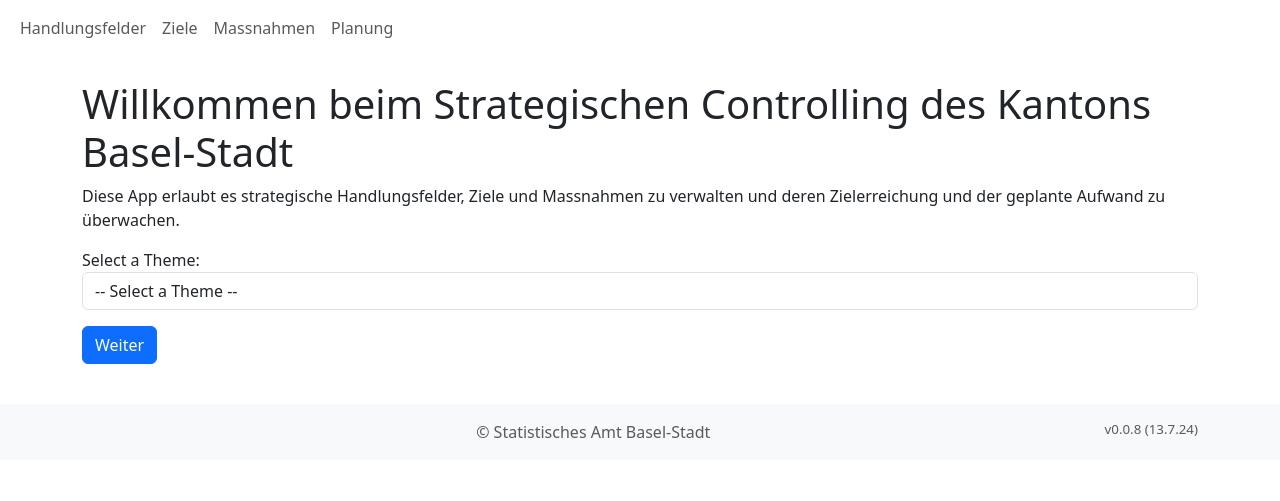
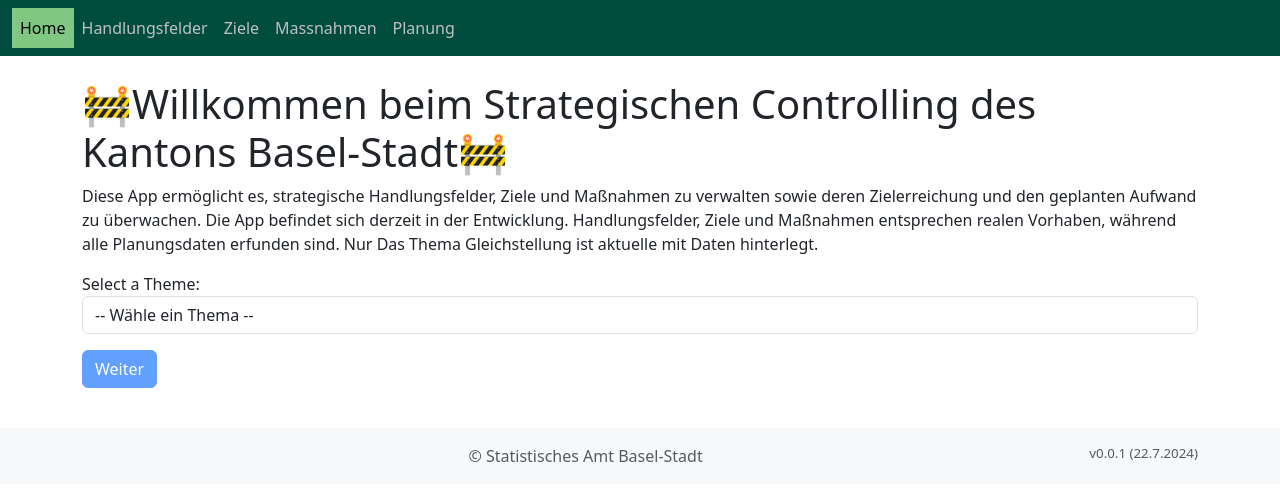
Before and after one commit to lcalmbach/strategie-portal-bs, a Django app: page / in a window 1280 px wide. Shown: the top 501 px of the page. Run offline with Django 5.2, Linux system fonts and the light colour scheme; data comes from the database, SQL or seed files in the repository; both versions use the stored data as it was after the commit; some libraries are stand-ins or nearby versions.

Commit message:
included css

```diff
--- a/src/objective_manager_app/templates/base.html
+++ b/src/objective_manager_app/templates/base.html
@@ -19,9 +19,9 @@
   <nav class="navbar navbar-expand-sm navbar-custom">
     <div class="container-fluid">
       <ul class="navbar-nav">
-        <!--<li class="nav-item">-->
-        <!--  <a class="nav-link {% if request.resolver_match.url_name == 'home_detail' %}active{% endif %}" href="{% url 'home_detail' %}">Home</a>-->
-        <!--</li>-->
+        <li class="nav-item">
+          <a class="nav-link {% if request.resolver_match.url_name == 'home_detail' %}active{% endif %}" href="{% url 'home_detail' %}">Home</a>
+        </li>
         <li class="nav-item">
           <a class="nav-link {% if request.resolver_match.url_name == 'handlungsfelder_list' %}active{% endif %}" href="{% url 'handlungsfelder_list' %}">Handlungsfelder</a>
         </li>
@@ -47,7 +47,7 @@
   <!-- Footer with version number -->
   <footer class="footer mt-auto py-3 bg-light">
     <div class="container text-center">
-      <span class="text-muted">&copy; Statistisches Amt Basel-Stadt<span style="float:right; font-size: smaller;">v0.0.8 (13.7.24)</span></span>
+      <span class="text-muted">&copy; Statistisches Amt Basel-Stadt<span style="float:right; font-size: smaller;">v0.0.1 (22.7.2024)</span></span>
     </div>
   </footer>
 
--- a/src/objective_manager_app/templates/objective_manager_app/home.html
+++ b/src/objective_manager_app/templates/objective_manager_app/home.html
@@ -4,21 +4,22 @@
 
 {% block content %}
 <div class="container">
-    <h1>Willkommen beim Strategischen Controlling des Kantons Basel-Stadt</h1>
-    <p>Diese App erlaubt es strategische Handlungsfelder, Ziele und Massnahmen zu verwalten und deren Zielerreichung und der geplante Aufwand zu überwachen.</p>
+    <h1>🚧Willkommen beim Strategischen Controlling des Kantons Basel-Stadt🚧</h1>
+    <p>Diese App ermöglicht es, strategische Handlungsfelder, Ziele und Maßnahmen zu verwalten sowie deren Zielerreichung und den geplanten Aufwand zu überwachen. Die App befindet sich derzeit in der Entwicklung. Handlungsfelder, Ziele und Maßnahmen entsprechen realen Vorhaben, während alle Planungsdaten erfunden sind. Nur Das Thema Gleichstellung ist aktuelle mit Daten hinterlegt.
+    </p>
 
-    <form method="post">
+    <form method="post" onsubmit="return validateForm()">
         {% csrf_token %}
         <div class="form-group">
             <label for="theme">Select a Theme:</label>
-            <select id="theme" name="theme" class="form-control" onchange="updateDescription()">
-                <option value="">-- Select a Theme --</option>
+            <select id="theme" name="theme" class="form-control" onchange="updateDescription(); updateButtonState();">
+                <option value="">-- Wähle ein Thema --</option>
                 {% for theme in themes %}
                 <option value="{{ theme.id }}" data-description="{{ theme.beschreibung }}" {% if selected_theme and theme.id == selected_theme.id %}selected{% endif %}>{{ theme.titel }}</option>
                 {% endfor %}
             </select>
         </div>
-        <button type="submit" class="btn btn-primary mt-3">Weiter</button>
+        <button type="submit" class="btn btn-primary mt-3" id="submitButton" disabled>Weiter</button>
     </form>
 
     <br>
@@ -26,10 +27,36 @@
 </div>
 
 <script>
-function updateDescription() {
-    var select = document.getElementById('theme');
-    var description = select.options[select.selectedIndex].getAttribute('data-description');
-    document.getElementById('theme-description').innerText = description;
-}
+    function updateDescription() {
+        var select = document.getElementById('theme');
+        var description = select.options[select.selectedIndex].getAttribute('data-description');
+        document.getElementById('theme-description').innerText = description;
+    }
+
+    function updateButtonState() {
+        var selectElement = document.getElementById('theme');
+        var submitButton = document.getElementById('submitButton');
+
+        if (selectElement.value) {
+            submitButton.disabled = false;
+        } else {
+            submitButton.disabled = true;
+        }
+    }
+
+    function validateForm() {
+        var selectElement = document.getElementById('theme');
+        if (selectElement.value === "") {
+            selectElement.value = null;
+        }
+        return true;  // Formular absenden
+    }
+
+    function goBack() {
+        window.history.back();
+    }
+
+    // Initial call to set the button state based on the current selection
+    updateButtonState();
 </script>
 {% endblock %}
--- a/src/objective_manager_app/urls.py
+++ b/src/objective_manager_app/urls.py
@@ -17,7 +17,6 @@ urlpatterns = [
     path("ziel/<int:pk>/", views.ziel_detail, name="ziel_detail"),
     path("massnahme/<int:pk>/", views.massnahme_detail, name="massnahme_detail"),
     path("plan_record/<int:pk>/", views.plan_record_detail, name="plan_record_detail"),
-    path("thema/<int:pk>/edit/", views.thema_edit, name="thema_edit"),
     path(
         "handlungsfeld/<int:pk>/edit/",
         views.handlungsfeld_edit,
--- a/src/objective_manager_app/views.py
+++ b/src/objective_manager_app/views.py
@@ -34,6 +34,37 @@ def massnahmen_list(request):
 
 def plan_records_list(request):
     plan_records = PlanRecord.objects.all()
+
+    # Filter basierend auf GET-Parameter
+    jahr = request.GET.get('jahr')
+    print(jahr)
+    if jahr:
+        plan_records = plan_records.filter(jahr__icontains=jahr)
+
+    organisation = request.GET.get('organisation')
+    if organisation:
+        plan_records = plan_records.filter(organisation__kuerzel__icontains=organisation)
+
+    massnahme = request.GET.get('massnahme')
+    if massnahme:
+        plan_records = plan_records.filter(objekt__titel__icontains=massnahme)
+
+    erfuellung_soll = request.GET.get('erfuellung_soll')
+    if erfuellung_soll:
+        plan_records = plan_records.filter(soll_wert_erreicht_pzt__icontains=erfuellung_soll)
+
+    erfuellung_ist = request.GET.get('erfuellung_ist')
+    if erfuellung_ist:
+        plan_records = plan_records.filter(ist_wert_erreicht_pzt__icontains=erfuellung_ist)
+
+    aufwand_soll = request.GET.get('aufwand_soll')
+    if aufwand_soll:
+        plan_records = plan_records.filter(soll_wert_erreicht_pzt__icontains=aufwand_soll)
+
+    aufwand_ist = request.GET.get('aufwand_ist')
+    if aufwand_ist:
+        plan_records = plan_records.filter(ist_wert_erreicht_pzt__icontains=aufwand_ist)
+
     return render(
         request,
         "objective_manager_app/plan_records_list.html",
@@ -43,6 +74,7 @@ def plan_records_list(request):
 
 # Detail Views
 def thema_detail(request, pk):
+    print(pk)
     thema = get_object_or_404(BusinessObject.themen, pk=pk)
     return render(request, "objective_manager_app/thema_detail.html", {"thema": thema})
 
@@ -109,6 +141,12 @@ def plan_record_detail(request, pk):
 
     plot_div = fig.to_html(full_html=False)
 
+
+    context = {
+        'plan_records': plan_records
+    }
+    return render(request, 'dein_template_name.html', context)
+
     return render(
         request,
         "objective_manager_app/plan_record_detail.html",
@@ -121,28 +159,16 @@ def home_detail(request):
     selected_theme = None
 
     if request.method == "POST":
+        print("POST Data:", request.POST)
         selected_theme_id = request.POST.get("theme")
+        print(selected_theme_id)
         request.session["selected_theme_id"] = selected_theme_id
         selected_theme = BusinessObject.themen.get(id=selected_theme_id)
-
     return render(
         request,
         "objective_manager_app/home.html",
         {"themes": themes, "selected_theme": selected_theme},
     )
-
-
-# Edit Views
-def thema_edit(request, pk):
-    thema = get_object_or_404(BusinessObject.themen, pk=pk)
-    if request.method == "POST":
-        form = BusinessObjectForm(request.POST, instance=thema)
-        if form.is_valid():
-            form.save()
-            return redirect("thema_detail", pk=thema.pk)
-    else:
-        form = BusinessObjectForm(instance=thema)
-    return render(request, "objective_manager_app/thema_edit.html", {"form": form})
 
 
 def handlungsfeld_edit(request, pk):
--- /dev/null
+++ b/src/static/css/styles.css
@@ -0,0 +1,90 @@
+
+td.button-cell {
+    padding: 10px; /* Adjust the values as needed */
+}
+
+.info-text {
+    font-family: 'Roboto', sans-serif;
+    background-color: #f0f0f0; /* Light grey background */
+    border: 1px solid #ddd; /* Light grey border */
+    border-radius: 10px; /* Rounded borders */
+    padding: 20px; /* Some padding */
+    margin-top: 20px; /* Margin to the top */
+}
+
+.table-container {
+    margin-left: 150px;
+    margin-right: 150px;
+    /* Ensure this block is properly closed with a curly brace */
+}
+
+.bg-darkblue {
+    background-color: #00008B; /* Adjust the color code to your preferred shade of dark blue */
+}
+
+.form-container {
+    width: 100%;            /* Makes the form take up half the width of its parent */
+    margin: 20px auto;     /* Adds 20px margin on all sides and centers it horizontally */
+    border: 2px solid #ccc; /* Adds a light grey border */
+    padding: 20px;         /* Adds padding inside the div for some spacing around the form */
+    border-radius: 10px;   /* Optional: Adds rounded corners to the div */
+    box-shadow: 0 2px 4px rgba(0,0,0,0.1); /* Optional: Adds a subtle shadow for depth */
+}
+
+.info-container {
+    border: 1px solid #ccc; /* Light grey border */
+    border-radius: 15px; /* Rounded corners */
+    padding: 20px; /* Space inside the div */
+    margin-top: 20px; /* Space outside the div */
+    background-color: #f9f9f9; /* Light background color */
+    max-width: 600px; /* Maximum width */
+    margin-left: auto; /* Center the div horizontally */
+    margin-right: auto;
+}
+
+.info-table {
+    width: 100%; /* Make the table take the full width of the div */
+    border-collapse: collapse; /* Collapse the borders */
+}
+
+.info-table th, .info-table td {
+    text-align: left; /* Align text to the left */
+    padding: 8px; /* Padding in cells for space */
+}
+
+.info-table th {
+    background-color: #e9e9e9; /* Slightly different background for headers */
+}
+
+#primary-nav {
+    background-color: skyblue;
+  }
+
+/* Custom Navbar Styles */
+.navbar-custom {
+    background-color: #004d40; /* Dark green background for the entire navbar */
+    color: silver; /* White text color */
+}
+
+.navbar-custom .navbar-brand,
+.navbar-custom .nav-link {
+    color: silver; /* White text color for brand and links */
+}
+
+.navbar-custom .hover,
+.navbar-custom .active {
+    background-color: #81c784; /* Light green background */
+    color: #004d40; /* Dark green text color */
+}
+
+.toast-success {
+    background-color: var(--bs-success);
+    color: whitesmoke;
+    padding: 1cap;
+    margin: 5px;
+  }
+
+
+.faint-green-bg {
+    background-color: #e0ffe0 !important;
+}
```
Also changed, not shown: src/objective_manager_app/templates/objective_manager_app/massnahme_detail.html (+28 -7 lines), src/objective_manager_app/templates/objective_manager_app/plan_records_list.html (+29 -1 lines), src/objective_manager_app/templates/objective_manager_app/ziel_detail.html (+9 -0 lines), src/db.sqlite3, src/static/favicon.ico (added), src/static/images/classroom1.jpg (added), src/static/images/classroom2.jpg (added).
